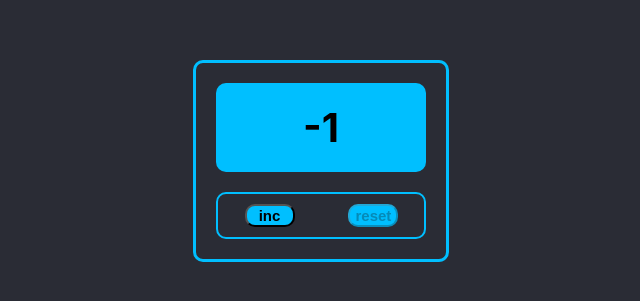
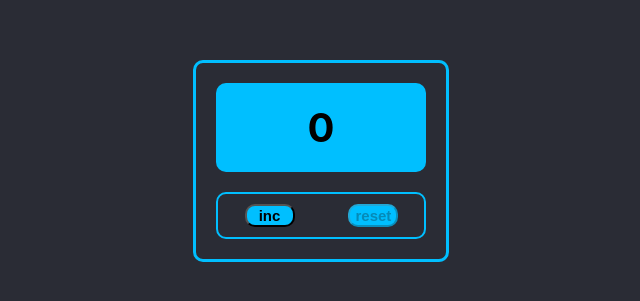
Before and after one commit to qTheSky/counter, a React (Create React App) app: page / in a window 1280 px wide. Shown: the part 239-540 px from the top of the page, without its empty margins (319-959 px from the left). Built offline with nearby package versions, Linux system fonts and the light colour scheme.

Commit message:
Update App.tsx

```diff
--- a/src/App.tsx
+++ b/src/App.tsx
@@ -4,8 +4,8 @@ import {Counter} from './components/UI/Counter';
 
 export function App() {
 
-		const maxValue = 7
-		const startValue = -1
+		const maxValue = 5
+		const startValue = 0
 
 		const [counter, setCounter] = useState<number>(startValue)
 
```
